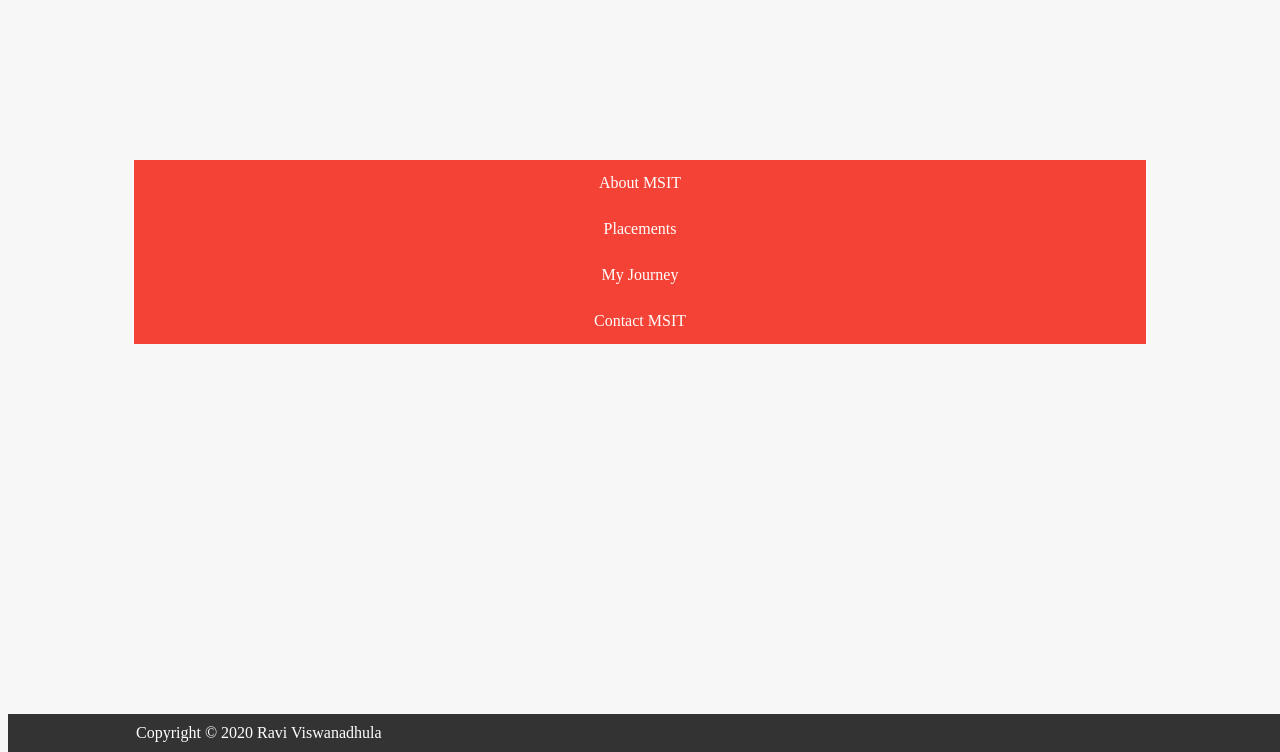
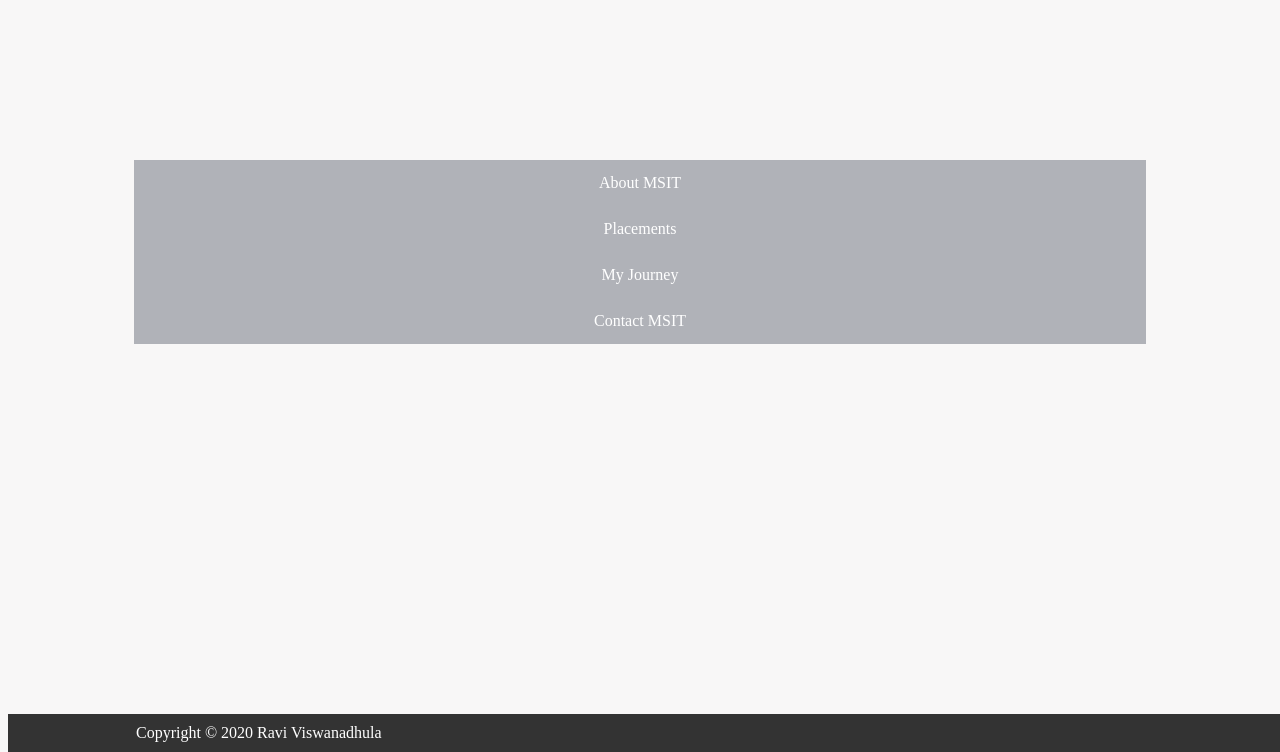
Before and after one commit to Ravi1004/Web-tech, a plain HTML site: page project_0/Home.html in a window 1280 px wide. Shown: the part 48-800 px from the top of the page. Drawn offline with Linux system fonts and the light colour scheme.

Commit message:
Update Home.html

```diff
--- a/project_0/Home.html
+++ b/project_0/Home.html
@@ -48,13 +48,13 @@
             margin-top: 100px;
             padding: 0;
             text-align: center;
-            background-color:#f44336;
+            background-color:#b0b2b8;
             width:100%;
             color : white;
              }
 
         a:link, a:visited {
-            background-color: #f44336;
+            background-color: #b0b2b8;
             color: white;
             margin: 0 auto;
             padding: 14px 25px;
@@ -64,7 +64,7 @@
             }
 
             a:hover, a:active {
-            background-color: red;
+            background-color: #b0b2b8;
             }
 
         .container p {
```
